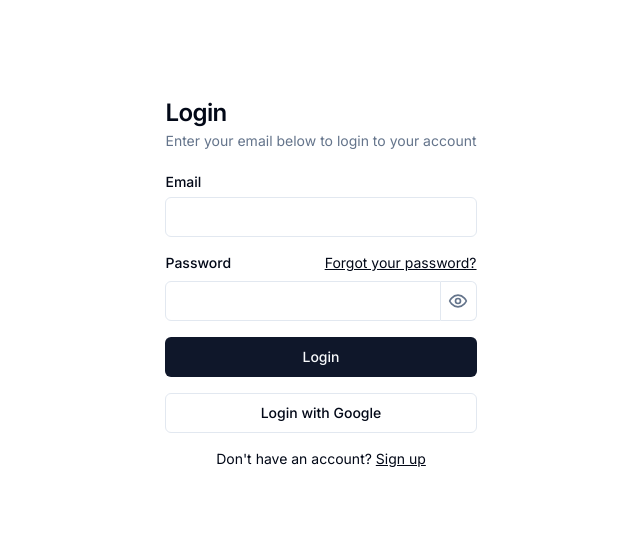
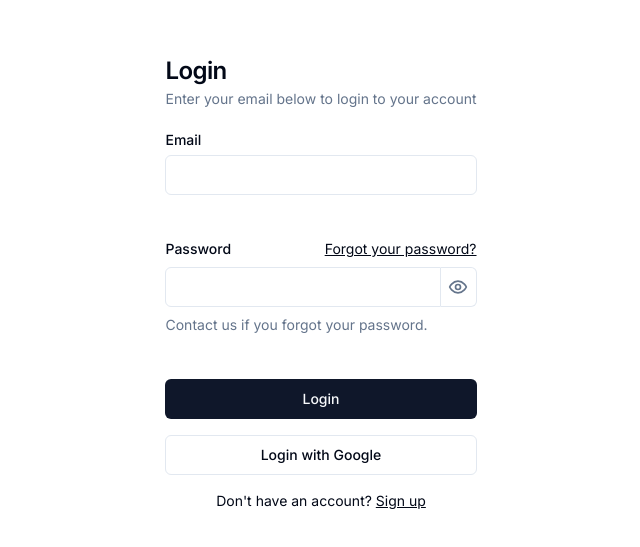
Before and after one commit to reneruano95/tinderpet-v2.0, a Next.js app: page /sign-in in a window 1280 px wide. Shown: the part 115-662 px from the top of the page, without its empty margins (319-959 px from the left). Built offline with nearby package versions, Linux system fonts and the light colour scheme.

Commit message:
added react-hook-form to sign-in page

```diff
--- a/components/auth/sign-in/sign-in-form.tsx
+++ b/components/auth/sign-in/sign-in-form.tsx
@@ -1,23 +1,43 @@
 "use client";
 
 import Link from "next/link";
+
+import { Eye, EyeOff } from "lucide-react";
 import { useForm } from "react-hook-form";
 import { zodResolver } from "@hookform/resolvers/zod";
 
 import { Button } from "@/components/ui/button";
 import { Input } from "@/components/ui/input";
-import { Label } from "@/components/ui/label";
 
 import { signInSchema } from "@/lib/types/schemas";
 import { SignInSchemaType } from "@/lib/types";
 import { toggleShowPassword } from "@/lib/utils";
-import { Eye, EyeOff } from "lucide-react";
+import {
+  Form,
+  FormControl,
+  FormField,
+  FormItem,
+  FormLabel,
+  FormMessage,
+  FormDescription,
+} from "@/components/ui/form";
 
 export default function SignInForm() {
   const { showPassword, showPasswordHandler } = toggleShowPassword();
+
   const form = useForm<SignInSchemaType>({
     resolver: zodResolver(signInSchema),
+    defaultValues: {
+      email: "",
+      password: "",
+    },
   });
+
+  const onSubmit = async (data: SignInSchemaType) => {
+    console.log(data);
+    // signIn(data)
+    form.reset();
+  };
 
   return (
     <div className="mx-auto max-w-sm">
@@ -30,22 +50,50 @@ export default function SignInForm() {
         </p>
       </div>
 
-      <div className="p-6 pt-0">
+      <Form {...form}>
+        <form onSubmit={form.handleSubmit(onSubmit)} className="p-6 pt-0">
           <div className="grid gap-4">
-          <div className="grid gap-2">
-            <Label htmlFor="email">Email</Label>
-            <Input id="email" type="email" placeholder="" />
-          </div>
-          <div className="grid gap-2">
+            <FormField
+              control={form.control}
+              name="email"
+              render={({ field }) => (
+                <FormItem className="grid gap-2">
+                  <FormLabel>Email</FormLabel>
+                  <FormControl>
+                    <Input
+                      id="email"
+                      placeholder=""
+                      {...field}
+                      type="email"
+                      className="!mt-0"
+                    />
+                  </FormControl>
+
+                  <FormMessage className="!mt-0" />
+                </FormItem>
+              )}
+            />
+
+            <FormField
+              control={form.control}
+              name="password"
+              render={({ field }) => (
+                <FormItem className="grid gap-2">
                   <div className="flex items-center">
-              <Label htmlFor="password">Password</Label>
-              <Link href="#" className="ml-auto inline-block text-sm underline">
+                    <FormLabel>Password</FormLabel>
+                    <Link
+                      href="#"
+                      className="ml-auto inline-block text-sm underline hover:text-foreground/50"
+                    >
                       Forgot your password?
                     </Link>
                   </div>
-            <div className="flex items-center">
+
+                  <FormControl>
+                    <div className="flex items-center !mt-0">
                       <Input
                         id="password"
+                        {...field}
                         className="rounded-e-none"
                         type={showPassword ? "text" : "password"}
                       />
@@ -60,7 +108,16 @@ export default function SignInForm() {
                         )}
                       </Button>
                     </div>
-          </div>
+                  </FormControl>
+                  <FormDescription className="!mt-0">
+                    Contact us if you forgot your password.
+                  </FormDescription>
+
+                  <FormMessage className="!mt-0" />
+                </FormItem>
+              )}
+            />
+
             <Button type="submit" className="w-full">
               Login
             </Button>
@@ -74,7 +131,8 @@ export default function SignInForm() {
               Sign up
             </Link>
           </div>
-      </div>
+        </form>
+      </Form>
     </div>
   );
 }
--- a/components/ui/form.tsx
+++ b/components/ui/form.tsx
@@ -1,6 +1,6 @@
-import * as React from "react"
-import * as LabelPrimitive from "@radix-ui/react-label"
-import { Slot } from "@radix-ui/react-slot"
+import * as React from "react";
+import * as LabelPrimitive from "@radix-ui/react-label";
+import { Slot } from "@radix-ui/react-slot";
 import {
   Controller,
   ControllerProps,
@@ -8,23 +8,23 @@ import {
   FieldValues,
   FormProvider,
   useFormContext,
-} from "react-hook-form"
+} from "react-hook-form";
 
-import { cn } from "@/lib/utils"
-import { Label } from "@/components/ui/label"
+import { cn } from "@/lib/utils";
+import { Label } from "@/components/ui/label";
 
-const Form = FormProvider
+const Form = FormProvider;
 
 type FormFieldContextValue<
   TFieldValues extends FieldValues = FieldValues,
   TName extends FieldPath<TFieldValues> = FieldPath<TFieldValues>
 > = {
-  name: TName
-}
+  name: TName;
+};
 
 const FormFieldContext = React.createContext<FormFieldContextValue>(
   {} as FormFieldContextValue
-)
+);
 
 const FormField = <
   TFieldValues extends FieldValues = FieldValues,
@@ -36,21 +36,21 @@ const FormField = <
     <FormFieldContext.Provider value={{ name: props.name }}>
       <Controller {...props} />
     </FormFieldContext.Provider>
-  )
-}
+  );
+};
 
 const useFormField = () => {
-  const fieldContext = React.useContext(FormFieldContext)
-  const itemContext = React.useContext(FormItemContext)
-  const { getFieldState, formState } = useFormContext()
+  const fieldContext = React.useContext(FormFieldContext);
+  const itemContext = React.useContext(FormItemContext);
+  const { getFieldState, formState } = useFormContext();
 
-  const fieldState = getFieldState(fieldContext.name, formState)
+  const fieldState = getFieldState(fieldContext.name, formState);
 
   if (!fieldContext) {
-    throw new Error("useFormField should be used within <FormField>")
+    throw new Error("useFormField should be used within <FormField>");
   }
 
-  const { id } = itemContext
+  const { id } = itemContext;
 
   return {
     id,
@@ -59,36 +59,36 @@ const useFormField = () => {
     formDescriptionId: `${id}-form-item-description`,
     formMessageId: `${id}-form-item-message`,
     ...fieldState,
-  }
-}
+  };
+};
 
 type FormItemContextValue = {
-  id: string
-}
+  id: string;
+};
 
 const FormItemContext = React.createContext<FormItemContextValue>(
   {} as FormItemContextValue
-)
+);
 
 const FormItem = React.forwardRef<
   HTMLDivElement,
   React.HTMLAttributes<HTMLDivElement>
 >(({ className, ...props }, ref) => {
-  const id = React.useId()
+  const id = React.useId();
 
   return (
     <FormItemContext.Provider value={{ id }}>
       <div ref={ref} className={cn("space-y-2", className)} {...props} />
     </FormItemContext.Provider>
-  )
-})
-FormItem.displayName = "FormItem"
+  );
+});
+FormItem.displayName = "FormItem";
 
 const FormLabel = React.forwardRef<
   React.ElementRef<typeof LabelPrimitive.Root>,
   React.ComponentPropsWithoutRef<typeof LabelPrimitive.Root>
 >(({ className, ...props }, ref) => {
-  const { error, formItemId } = useFormField()
+  const { error, formItemId } = useFormField();
 
   return (
     <Label
@@ -97,15 +97,16 @@ const FormLabel = React.forwardRef<
       htmlFor={formItemId}
       {...props}
     />
-  )
-})
-FormLabel.displayName = "FormLabel"
+  );
+});
+FormLabel.displayName = "FormLabel";
 
 const FormControl = React.forwardRef<
   React.ElementRef<typeof Slot>,
   React.ComponentPropsWithoutRef<typeof Slot>
 >(({ ...props }, ref) => {
-  const { error, formItemId, formDescriptionId, formMessageId } = useFormField()
+  const { error, formItemId, formDescriptionId, formMessageId } =
+    useFormField();
 
   return (
     <Slot
@@ -119,15 +120,15 @@ const FormControl = React.forwardRef<
       aria-invalid={!!error}
       {...props}
     />
-  )
-})
-FormControl.displayName = "FormControl"
+  );
+});
+FormControl.displayName = "FormControl";
 
 const FormDescription = React.forwardRef<
   HTMLParagraphElement,
   React.HTMLAttributes<HTMLParagraphElement>
 >(({ className, ...props }, ref) => {
-  const { formDescriptionId } = useFormField()
+  const { formDescriptionId } = useFormField();
 
   return (
     <p
@@ -136,20 +137,16 @@ const FormDescription = React.forwardRef<
       className={cn("text-sm text-muted-foreground", className)}
       {...props}
     />
-  )
-})
-FormDescription.displayName = "FormDescription"
+  );
+});
+FormDescription.displayName = "FormDescription";
 
 const FormMessage = React.forwardRef<
   HTMLParagraphElement,
   React.HTMLAttributes<HTMLParagraphElement>
 >(({ className, children, ...props }, ref) => {
-  const { error, formMessageId } = useFormField()
-  const body = error ? String(error?.message) : children
-
-  if (!body) {
-    return null
-  }
+  const { error, formMessageId } = useFormField();
+  const body = error ? String(error?.message) : children;
 
   return (
     <p
@@ -158,11 +155,11 @@ const FormMessage = React.forwardRef<
       className={cn("text-sm font-medium text-destructive", className)}
       {...props}
     >
-      {body}
+      {!body ? <>&nbsp;</> : body}
     </p>
-  )
-})
-FormMessage.displayName = "FormMessage"
+  );
+});
+FormMessage.displayName = "FormMessage";
 
 export {
   useFormField,
@@ -173,4 +170,4 @@ export {
   FormDescription,
   FormMessage,
   FormField,
-}
+};
--- a/lib/types/schemas.ts
+++ b/lib/types/schemas.ts
@@ -1,7 +1,7 @@
 import z from "zod";
 
 export const signInSchema = z.object({
-  email: z.string().email('"Invalid email address"'),
+  email: z.string().email("Invalid email address"),
   password: z.string().min(6, "Password must be at least 6 characters"),
 });
 
```
Lines whose indentation alone changed are shown as unchanged.
